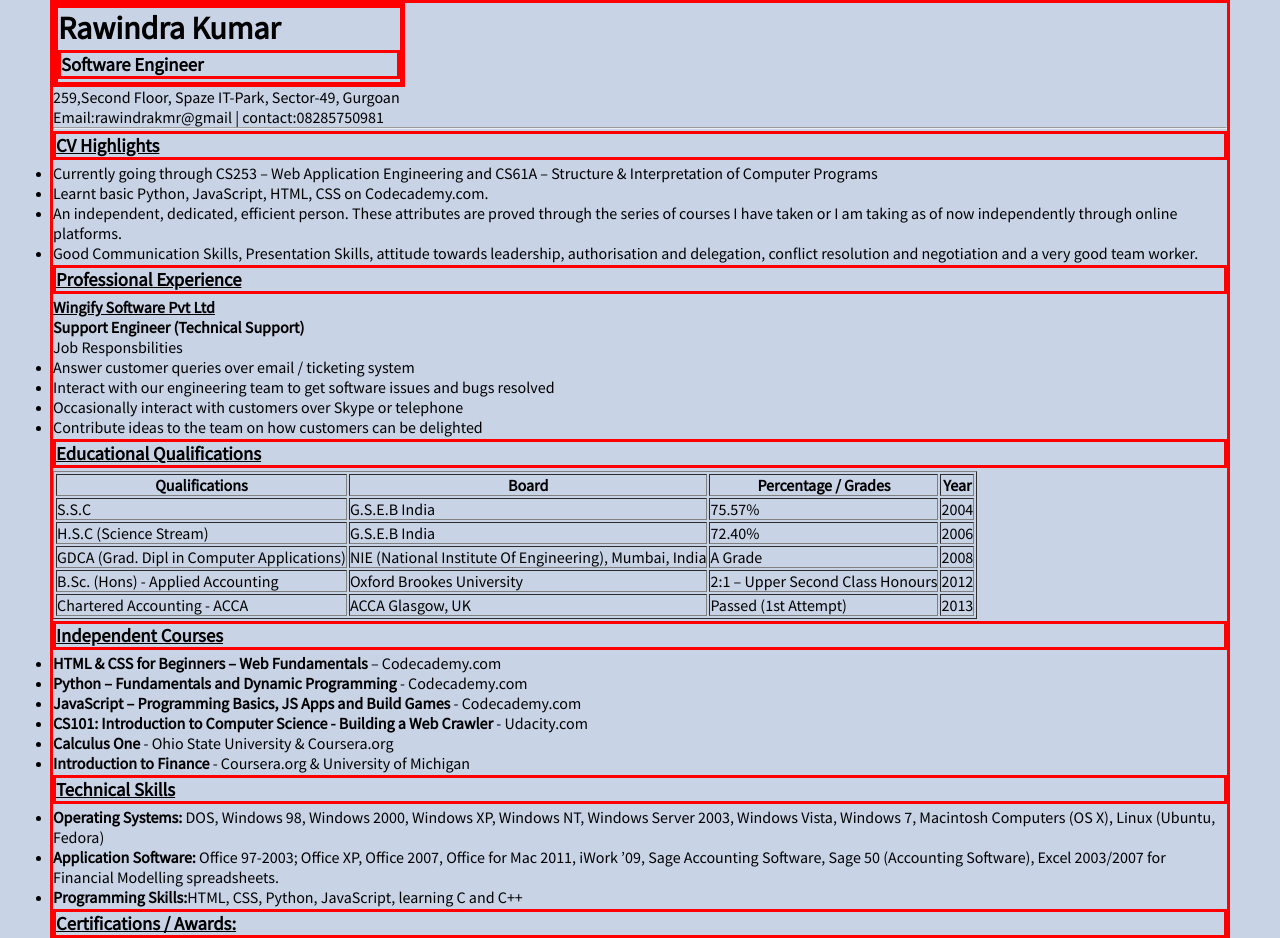
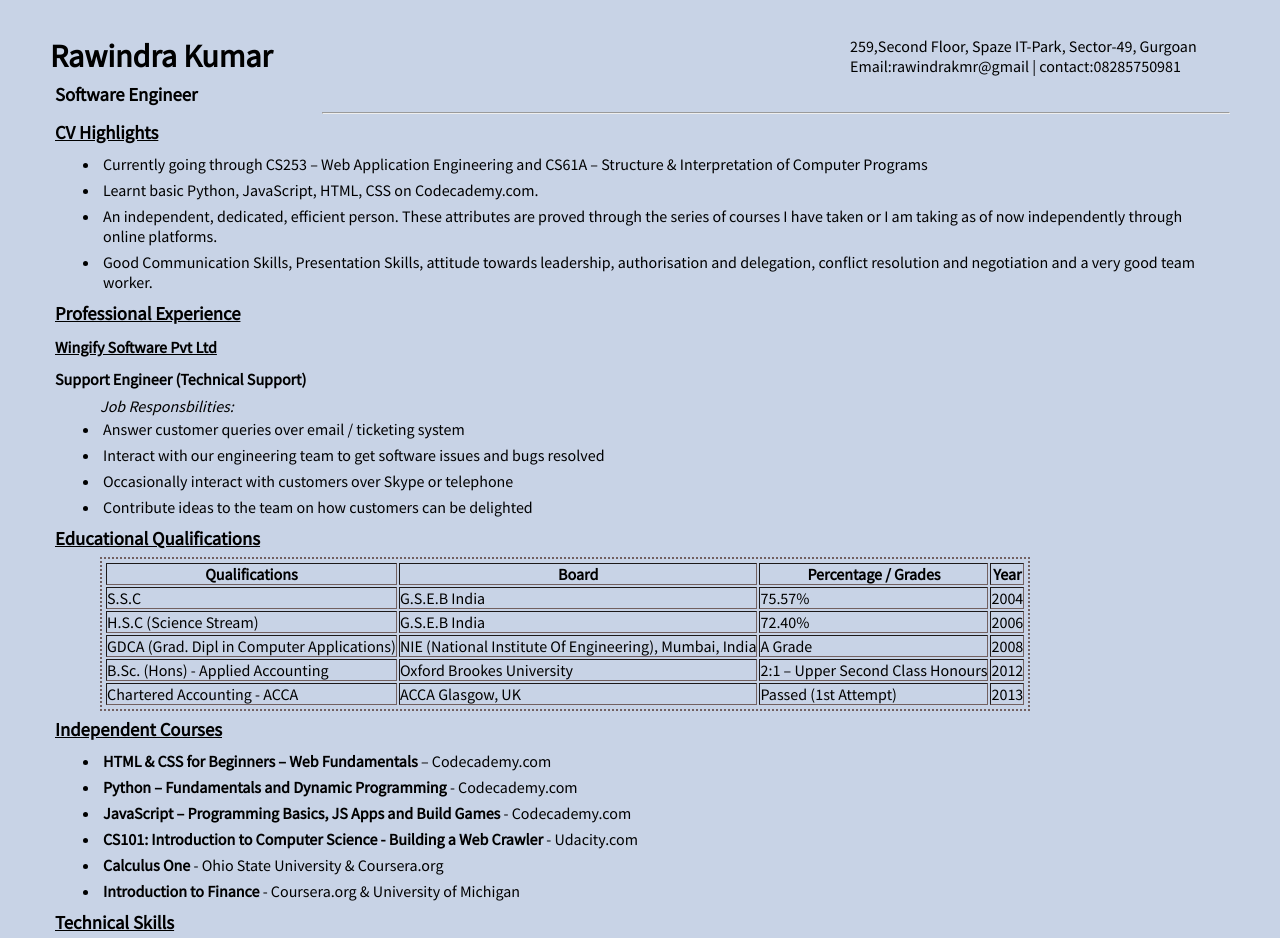
Before and after one commit to rawindrakmr/CSS, a plain HTML site: page myportfollio/myresume.html in a window 1280 px wide. Shown: the top 938 px of the page. Drawn offline with Linux system fonts and the light colour scheme.

Commit message:
Second and Final Commit

```diff
--- a/myportfollio/myresume.html
+++ b/myportfollio/myresume.html
@@ -21,9 +21,9 @@
     <div class="contact">
         <p>259,Second Floor, Spaze IT-Park, Sector-49, Gurgoan</p>
         <p>Email:rawindrakmr@gmail | contact:08285750981</p>
-    </div>
-        <hr>
+    </div><br><br>
     </header>
+    <hr>
     <section>
         <h3><u>CV Highlights</u></h3>
         <ul>
@@ -38,7 +38,7 @@
         <h3><u> Professional Experience</u></h3>
         <h4><u>Wingify Software Pvt Ltd</u></h4>
         <h4>Support Engineer (Technical Support)</h4>
-        <p>Job Responsbilities</p>
+        <p><i>Job Responsbilities:</i></p>
         <ul>
             <li>Answer customer queries over email / ticketing system</li>
             <li>Interact with our engineering team to get software issues and bugs resolved</li>
@@ -131,7 +131,9 @@
         <h3><u>Declaration</u></h3>
         <p>I hereby declare that the details furnished above are true and correct to the best of my knowledge and belief.</p>
     </section>
-    <div id="footer"></div>
+    <div id="footer">
+        <h5>copyright</h5>
+    </div>
 
 </body>
 
--- a/myportfollio/style.css
+++ b/myportfollio/style.css
@@ -1,22 +1,53 @@
 *{
     background-color: rgb(200, 211, 230);
     font-family: 'Source Sans Pro', sans-serif;
-}
-*{
     box-sizing: border-box;
     margin: 0;
     padding: 0;
 }
 body{
-    border: 3px solid red;
-    margin: 0 50px ;
+    /* border: 3px solid red; */
+    margin: 20px 50px ;
+
+}
+header{
+    padding: 16px 0px;
+    margin-bottom: -20px;
 }
 .heading{
-    border: 5px solid red;
+    /* border: 5px solid red; */
     max-width: 30%;
+    float: left;
+    margin-right: 50px;
 }
-h3{
-    border: 3px solid red;
+.contact{
+    margin-left: 750px;
+
+
+}
+h3,h4{
+    /* border: 3px solid red; */
     margin-top: 2px;
-    margin-bottom: 3px;
+    margin-bottom: 2px;
+    padding: 5px;
 }
+ul li{
+    margin-left: 50px;
+    padding: 3px;
+}
+table{
+    margin-left:50px ;
+    padding: 2px;
+    border: dotted 2px rgb(114, 96, 96);
+}
+p{
+    margin-left: 50px;
+}
+h5{
+    text-align: center;
+    background-color: rgb(179, 175, 175);
+    margin-top: 20px;
+    width: 100%;
+    height: 25px;
+
+}
```
